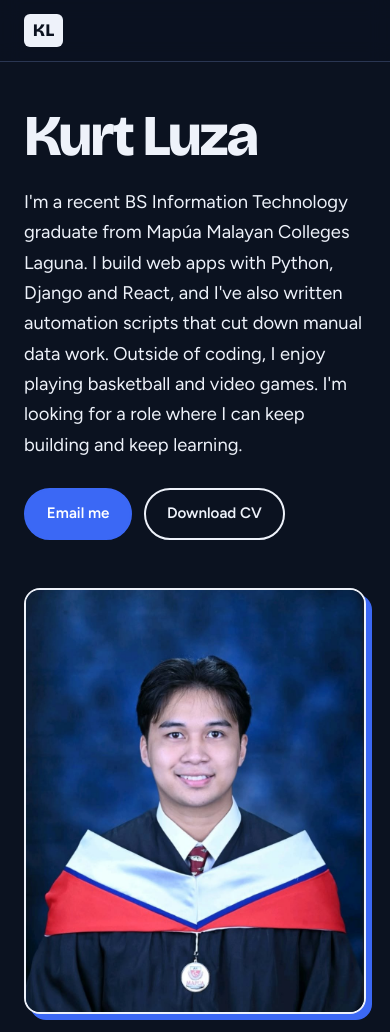
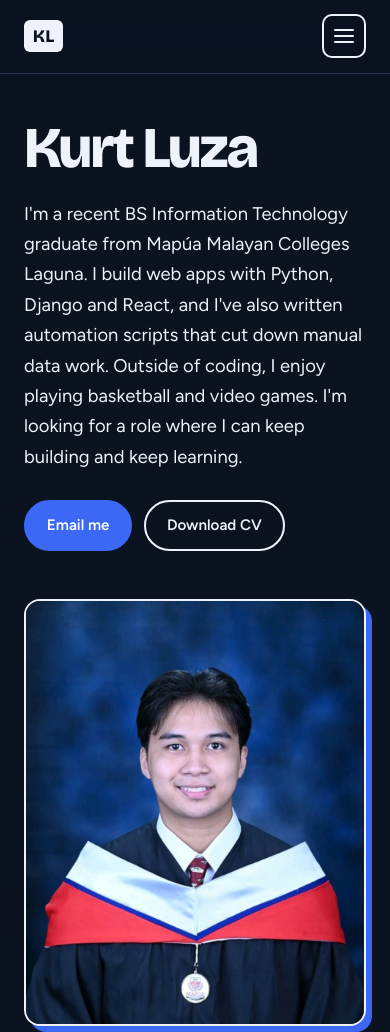
Before and after one commit to kurtLuza/github-portfolio, a plain HTML site: page index.html in a window 390 px wide. Shown: the top 1032 px of the page. Drawn offline with nearby package versions, Linux system fonts and the light colour scheme.

Commit message:
changes in UI, adding of hamburger menu

```diff
--- a/index.html
+++ b/index.html
@@ -17,6 +17,8 @@
 
   <header class="top">
     <a class="top-mark" href="#top">KL</a>
+    <input class="menu-check" type="checkbox" id="menu-check" aria-label="Open menu">
+    <label class="menu-toggle" for="menu-check" aria-hidden="true"><span class="bars"></span></label>
     <div class="top-end">
     <nav aria-label="Primary">
       <a href="#skills">Skills</a>
--- a/style.css
+++ b/style.css
@@ -8,9 +8,9 @@
   --ink: #0B1220;
   --ink-soft: #46526A;
   --line: #CBD5E3;
-  --cable: #1B4DFF;      /* ethernet blue */
-  --cable-ink: #123BD1;  /* darker for text on light */
-  --pulse: #FFC400;      /* packet yellow */
+  --cable: #1B4DFF;
+  --cable-ink: #123BD1;
+  --pulse: #FFC400;
 
   --display: 'Bricolage Grotesque', system-ui, sans-serif;
   --body: 'Figtree', system-ui, sans-serif;
@@ -18,7 +18,6 @@
   --max: 1080px;
 }
 
-/* Dark theme: same structure, inverted surfaces */
 :root[data-theme="dark"] {
   --paper: #0B1220;
   --paper-2: #101A2E;
@@ -70,6 +69,7 @@ ul { list-style: none; }
   text-decoration: none; background: var(--ink); color: var(--paper);
   padding: .1rem .55rem; border-radius: 6px; letter-spacing: .02em;
 }
+.menu-check, .menu-toggle { display: none; }
 .top nav { display: flex; gap: 2rem; font-family: var(--mono); font-size: .8rem; }
 .top nav a { text-decoration: none; color: var(--ink-soft); padding: .25rem 0; border-bottom: 2px solid transparent; }
 .top nav a:hover { color: var(--ink); border-color: var(--cable); }
@@ -228,7 +228,38 @@ footer { border-top: 1px solid var(--line); padding: 1.5rem 0; font-family: var(
   .hero-grid, .cols { grid-template-columns: 1fr; }
   .hero { min-height: 0; padding-top: 3rem; }
   .facts { box-shadow: 6px 6px 0 var(--cable); }
-  .top nav { display: none; }
+  /* Mobile menu: pure CSS. A hidden checkbox remembers open/closed, the label is the button. */
+  .menu-toggle {
+    display: inline-flex; align-items: center; justify-content: center;
+    margin-left: auto; width: 2.75rem; height: 2.75rem; cursor: pointer;
+    color: var(--ink); border: 2px solid var(--ink); border-radius: 10px;
+  }
+  .menu-toggle:hover { background: var(--ink); color: var(--paper); }
+  .menu-check {
+    display: block; position: absolute; right: max(1.5rem, calc((100% - var(--max)) / 2 + 1.5rem));
+    width: 2.75rem; height: 2.75rem; opacity: 0; cursor: pointer; margin: 0; z-index: 2;
+  }
+  .menu-check:focus-visible + .menu-toggle { outline: 3px solid var(--cable); outline-offset: 3px; }
+
+  .bars, .bars::before, .bars::after {
+    display: block; width: 1.2rem; height: 2px; background: currentColor; border-radius: 2px;
+    transition: transform .2s, background .2s;
+  }
+  .bars { position: relative; }
+  .bars::before, .bars::after { content: ""; position: absolute; left: 0; }
+  .bars::before { top: -6px; }
+  .bars::after { top: 6px; }
+  .menu-check:checked + .menu-toggle .bars { background: transparent; }
+  .menu-check:checked + .menu-toggle .bars::before { transform: translateY(6px) rotate(45deg); }
+  .menu-check:checked + .menu-toggle .bars::after { transform: translateY(-6px) rotate(-45deg); }
+
+  .top-end { position: absolute; top: 100%; left: 0; right: 0; }
+  .top nav {
+    display: none; flex-direction: column; gap: 0; width: 100%; padding: .5rem 0 1rem;
+    background: var(--paper); border-bottom: 1px solid var(--line);
+  }
+  .menu-check:checked ~ .top-end nav { display: flex; }
+  .top nav a { padding: .9rem 1.5rem; border-bottom: 1px solid var(--line); font-size: .95rem; }
   section { padding: 4rem 0; }
   .rack-row, .job { grid-template-columns: 1fr; gap: .4rem; }
   .certs a { grid-template-columns: 1fr auto; }
```
